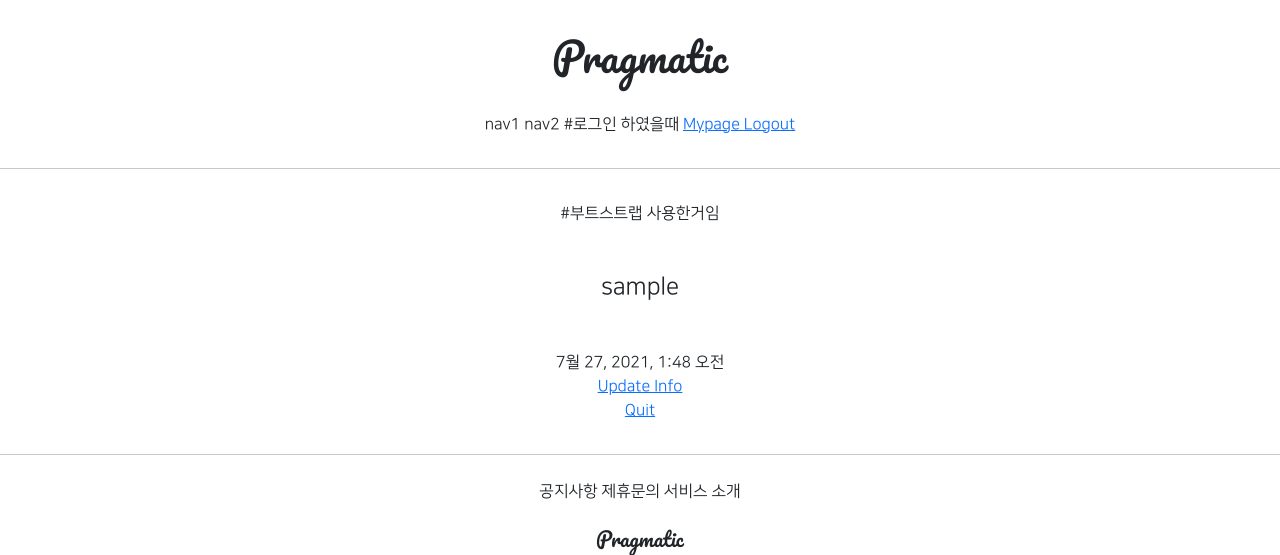
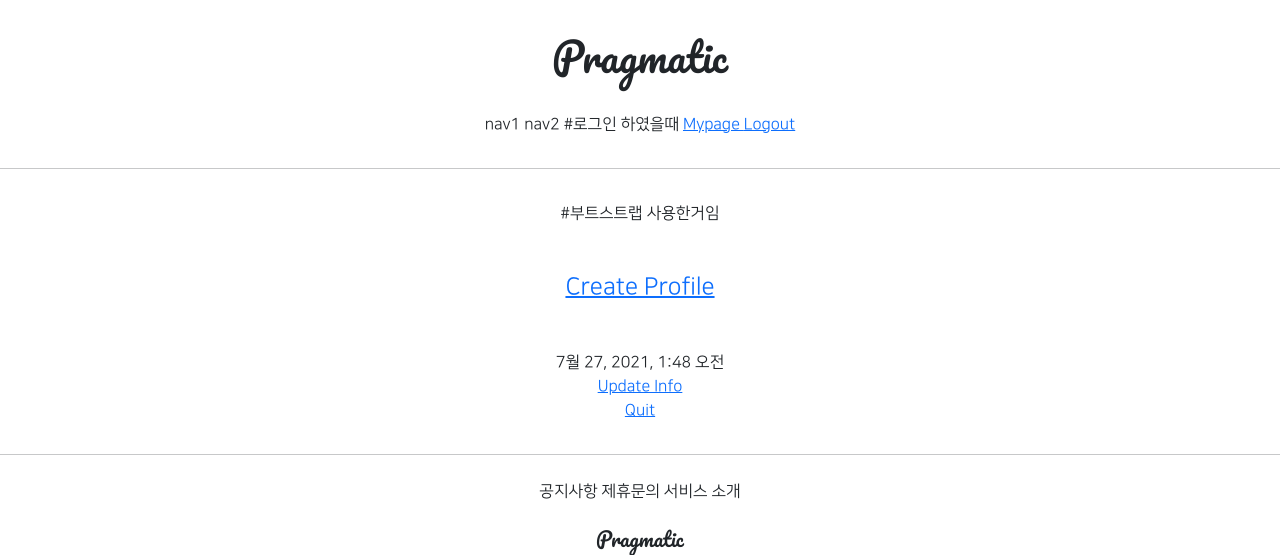
Before and after one commit to P-ws/GJ_woosung, a Django app: template accountapp/templates/accountapp/detail.html in a window 1280 px wide. Shown: the top 555 px of the page. Run offline with Django 3.2, Linux system fonts and the light colour scheme; the template is opened without the code that fills it: values that come from a table or form of the project are taken from there, others are empty; the visitor is signed in with stand-in values (Sample User, id 1); data comes from the database, SQL or seed files in the repository; parts of the project's set-up code (start-up, migrations or seed data) failed here and were passed over; some libraries are stand-ins or nearby versions.

Commit message:
1. accountapp에 detail 에 유저의 Profile 닉네임, 등 들어가게 설정 2. Profile이 없다면 만드는곳으로 이동

```diff
--- a/accountapp/templates/accountapp/detail.html
+++ b/accountapp/templates/accountapp/detail.html
@@ -4,7 +4,16 @@
 
     <div class="text-center mw-500 m-auto"> #부트스트랩 사용한거임
         <div class="m-5">
-            <h4>{{ target_user.username }}</h4>
+            {% if target_user.profile %}
+                <h4>{{ target_user.profile.nickname }}</h4>
+                <h5>{{ target_user.profile.message }}</h5>
+            {% else %}
+            <h4>
+                <a href="{% url 'profileapp:create' %}">
+                    Create Profile
+                </a>
+            </h4>
+            {% endif %}
         </div>
         <div>
             {{ target_user.date_joined }}
```
